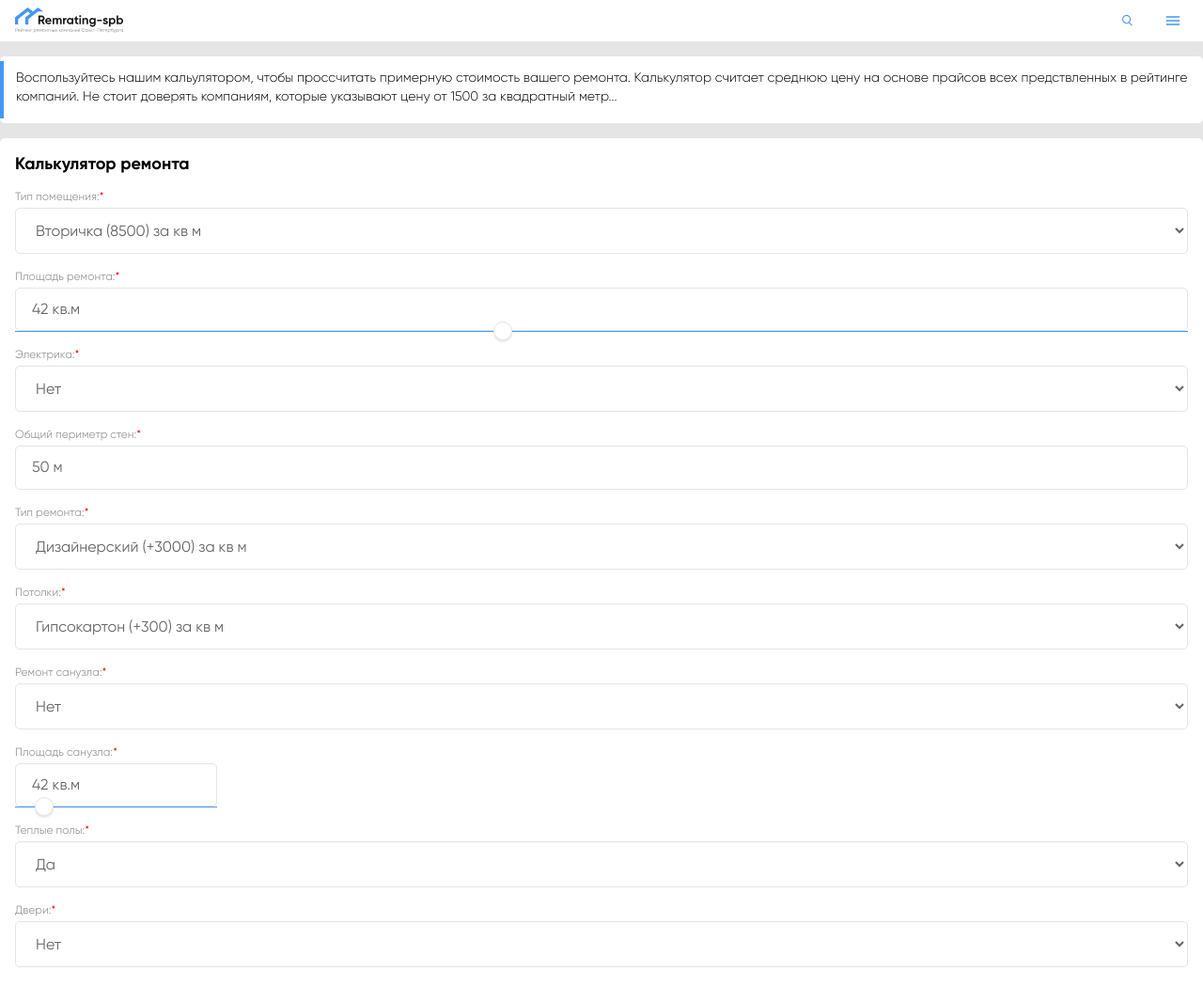
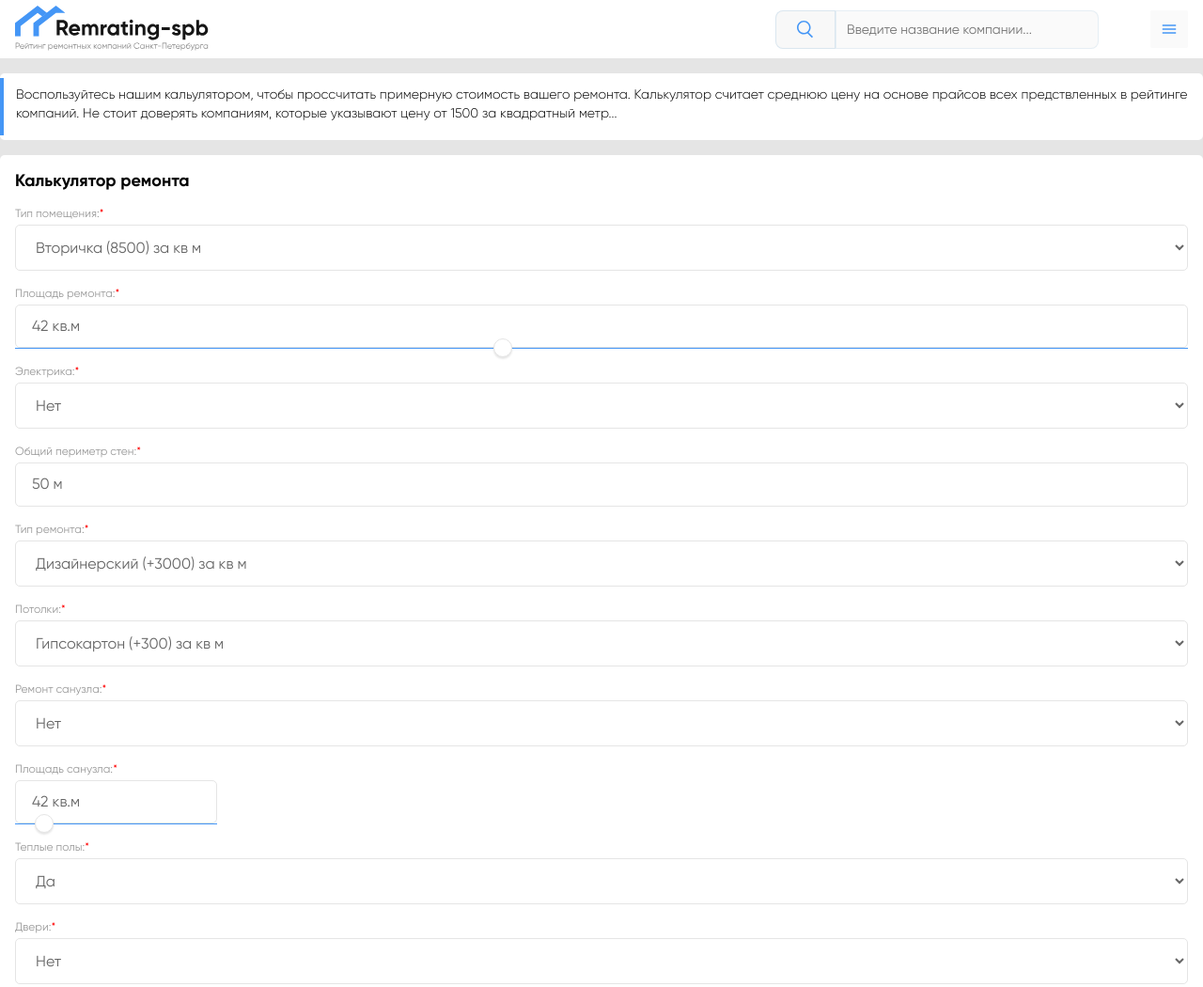
Before and after one commit to nosdmitry/rbt-calc, a website built with webpack: page src/index.html in a window 1280 px wide. Shown: the top 1050 px of the page at 94% size. Built offline with nearby package versions, Linux system fonts and the light colour scheme.

Commit message:
Feature: header 768px

```diff
--- a/src/blocks/header/header.scss
+++ b/src/blocks/header/header.scss
@@ -15,7 +15,8 @@
     height: 28px;
     display: block;
     background-image: url(../../images/logo.svg);
-    background: no-repeat cover;
+    background-repeat: no-repeat;
+    background-size: contain;
     flex: 1 0 auto;
   }
 
@@ -27,6 +28,7 @@
     height: 32px;
     border-radius: 2px;
     background: no-repeat center;
+    background-color: #fafafa;
 
     &_type {
       &_search {
@@ -37,4 +39,64 @@
       }
     }
   }
+
+  &__search-form {
+    display: none;
+  }
 }
+
+@media (min-width: 768px) {
+  .header {
+
+    grid-template-columns: 209px auto 40px;
+    column-gap: 55px;
+    &__logo {
+      width: 100%;
+      max-width: 209px;
+      height: 50px;
+    }
+
+    &__button {
+      width: 100%;
+      min-width: 40px;
+      height: 40px;
+      &_type {
+        &_search {
+          display: none;
+        }
+      }
+    }
+
+    &__search-form {
+      display: flex;
+      align-items: center;
+      justify-self: flex-end;
+      &-submit {
+        width: 100%;
+        min-width: 64px;
+        height: 41px;
+        background: #F8F8F8;
+        border: 1px solid rgba(52, 125, 184, 0.15);
+        box-sizing: border-box;
+        border-radius: 8px 0px 0px 8px;
+        background-image: url(../../images//search.svg);
+        background-size: 30%;
+        background-position: center;
+        background-repeat: no-repeat;
+      }
+      &-input {
+        padding: 11px;
+        background: #FAFAFA;
+        border: 1px solid rgba(52, 125, 184, 0.1);
+        box-sizing: border-box;
+        border-radius: 0 8px 8px 0;
+        font-style: normal;
+        font-weight: normal;
+        font-size: 14px;
+        line-height: 17px;
+        color: #717171;
+        min-width: 280px;
+      }
+    }
+  }
+}
--- a/src/index.html
+++ b/src/index.html
@@ -14,9 +14,17 @@
 
     <a class="header__logo" href="./index.html"></a>
 
+    <form class="header__search-form">
+      <button class="header__search-form-submit" aria-label="Искать"></button>
+      <input class="header__search-form-input" type="text" placeholder="Введите название компании...">
+    </form>
+
+
     <div class="header__button header__button_type_search"></div>
 
     <div class="header__button header__button_type_menu"></div>
+
+
 
   </header>
 
--- a/src/index.js
+++ b/src/index.js
@@ -34,10 +34,10 @@ import './index.scss';
 
 // action-block__range
 
-document.querySelector('.myinput').oninput = function() {
-  var value = (this.value-this.min)/(this.max-this.min)*100
-  this.style.background = 'linear-gradient(to right, #82CFD0 0%, #82CFD0 ' + value + '%, #fff ' + value + '%, white 100%)'
-};
+// document.querySelector('.myinput').oninput = function() {
+//   var value = (this.value-this.min)/(this.max-this.min)*100
+//   this.style.background = 'linear-gradient(to right, #82CFD0 0%, #82CFD0 ' + value + '%, #fff ' + value + '%, white 100%)'
+// };
 
 const flSquareRange = document.querySelector('#flat-square-range');
 const flSquareInput = document.querySelector('#flat-square-input');
```
